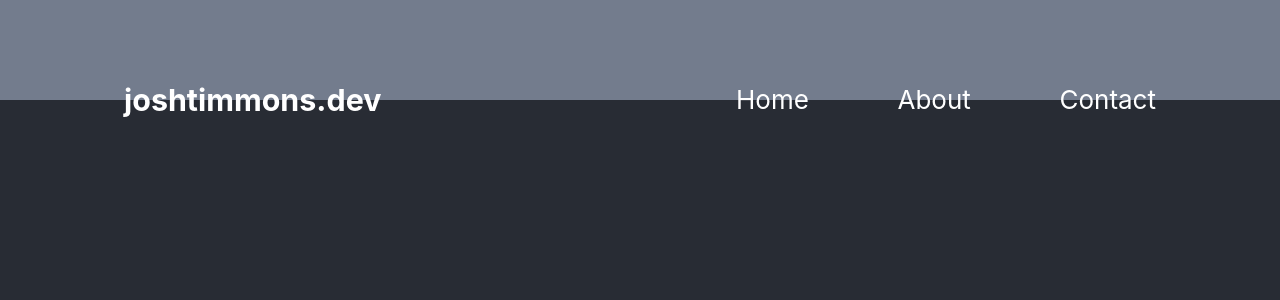
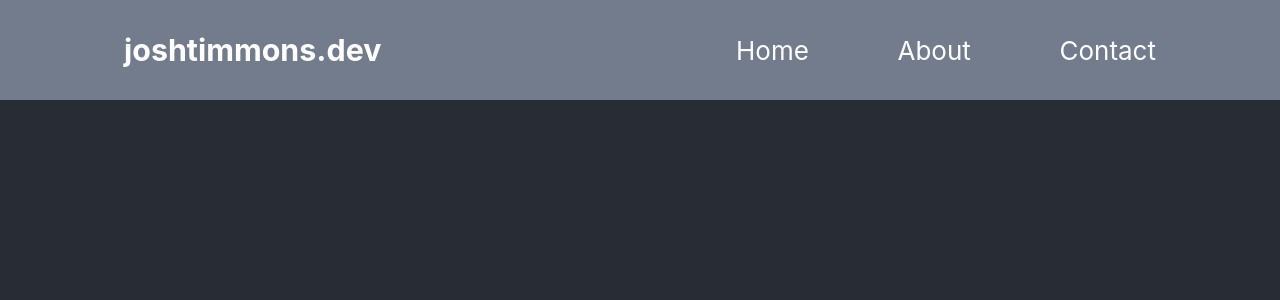
Before and after one commit to josh182014/portfolio-site, a React (Create React App) app: page / in a window 1280 px wide. Shown: the top 300 px of the page. Built offline with nearby package versions, Linux system fonts and the light colour scheme.

Commit message:
altered file structure

```diff
--- a/src/App.js
+++ b/src/App.js
@@ -1,6 +1,6 @@
 import React from 'react';
 import './App.scss';
-import Nav from './components/Navigation';
+import Nav from './components/Nav/Navigation';
 
 function App() {
   return (
--- a/src/components/Navigation.scss
+++ b/src/components/Nav/Navigation.scss
@@ -12,7 +12,6 @@
     max-width: 1200px;
     display: flex;
     flex-direction: row;
-    align-items: center;
     font-size: calc(10px + 2vmin);
     color: white;
     flex-wrap: wrap;
@@ -20,6 +19,7 @@
 
     h3 {
       margin-left: 7%;
+      align-self: center;
     }
 
 
@@ -29,7 +29,10 @@
       flex-wrap: wrap;
       justify-content: space-between;
       width: 35%;
-      margin: 7%;
+      margin-left: 7%;
+      margin-right: 7%;
+      align-self: center;
+
     }
   }
 }
```
Also changed, not shown: src/components/Nav/Navigation.js (renamed from src/components/Navigation.js).
